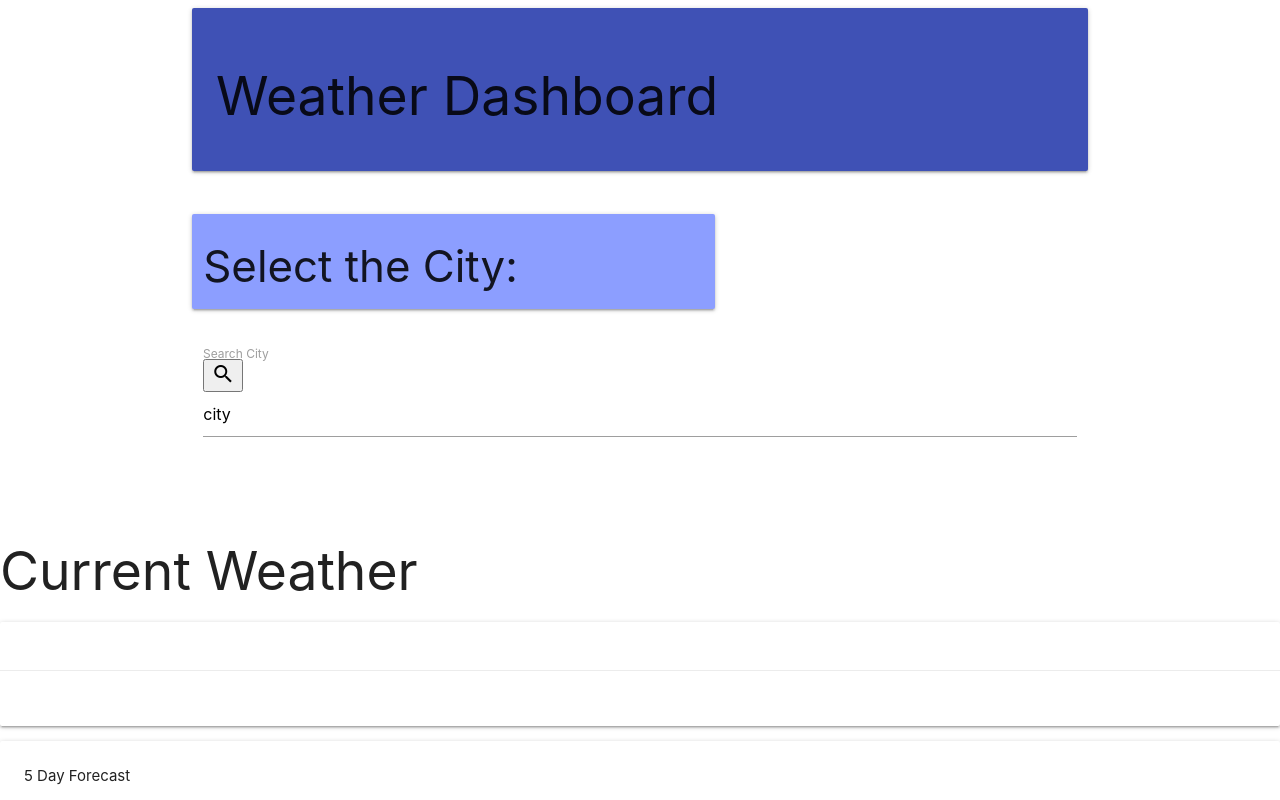
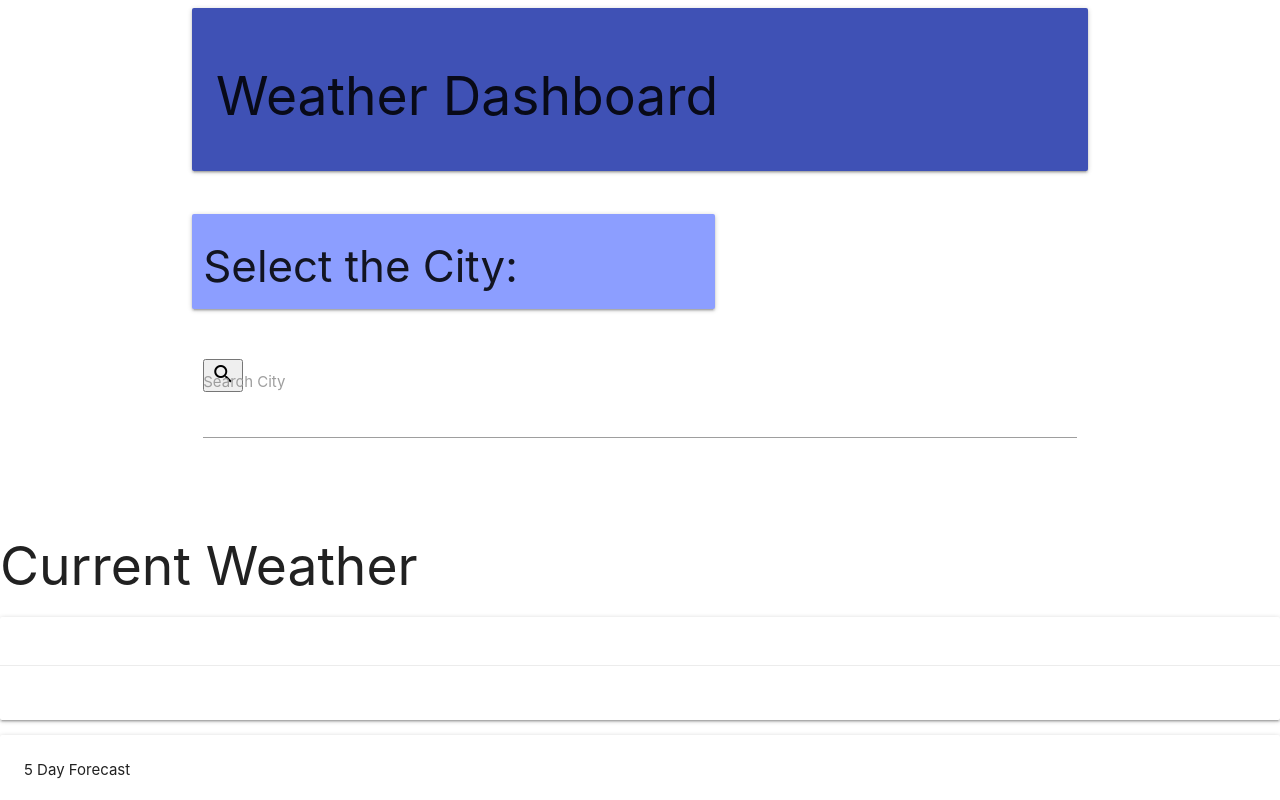
Before and after one commit to dawsonnichols/Weather-Dashboard, a plain HTML site: page index.html in a window 1280 px wide. Shown: the top 800 px of the page. Drawn offline with nearby package versions, Linux system fonts and the light colour scheme.

Commit message:
refactor

```diff
--- a/assets/script.js
+++ b/assets/script.js
@@ -1,7 +1,7 @@
 // add city search function
 window.onload=function() {
 var searchBtn = document.getElementById("#searchBtn");
-var cityInput = document.getElementById("#textarea1")
+var cityInput = document.getElementById("#textAreaInput")
 var temp = document.getElementById("#temp")
 var wind = document.getElementById("#wind")
 var humdidity = document.getElementById("#humidity")
@@ -26,5 +26,3 @@ fetch('https://api.openweathermap.org/data/2.5/weather?q='+cityInput.value+'&app
 
 
 // text area js resizing code for city search ui.
-$('#textarea1').val('city');
-M.textareaAutoResize($('#textarea1'));
--- a/index.html
+++ b/index.html
@@ -40,8 +40,8 @@
                   <button id="searchBtn" type="submit">
                     <i class="material-icons">search</i></label>
                   </button>
-                  <textarea id="textarea1" class="materialize-textarea" type="text"></textarea>
-                  <label for="textarea1">Search City</label>
+                  <input type="text" id="textAreaInput">
+                  <label for="textAreaInput">Search City</label>
                 </div>
               </div>
             </form>
```
